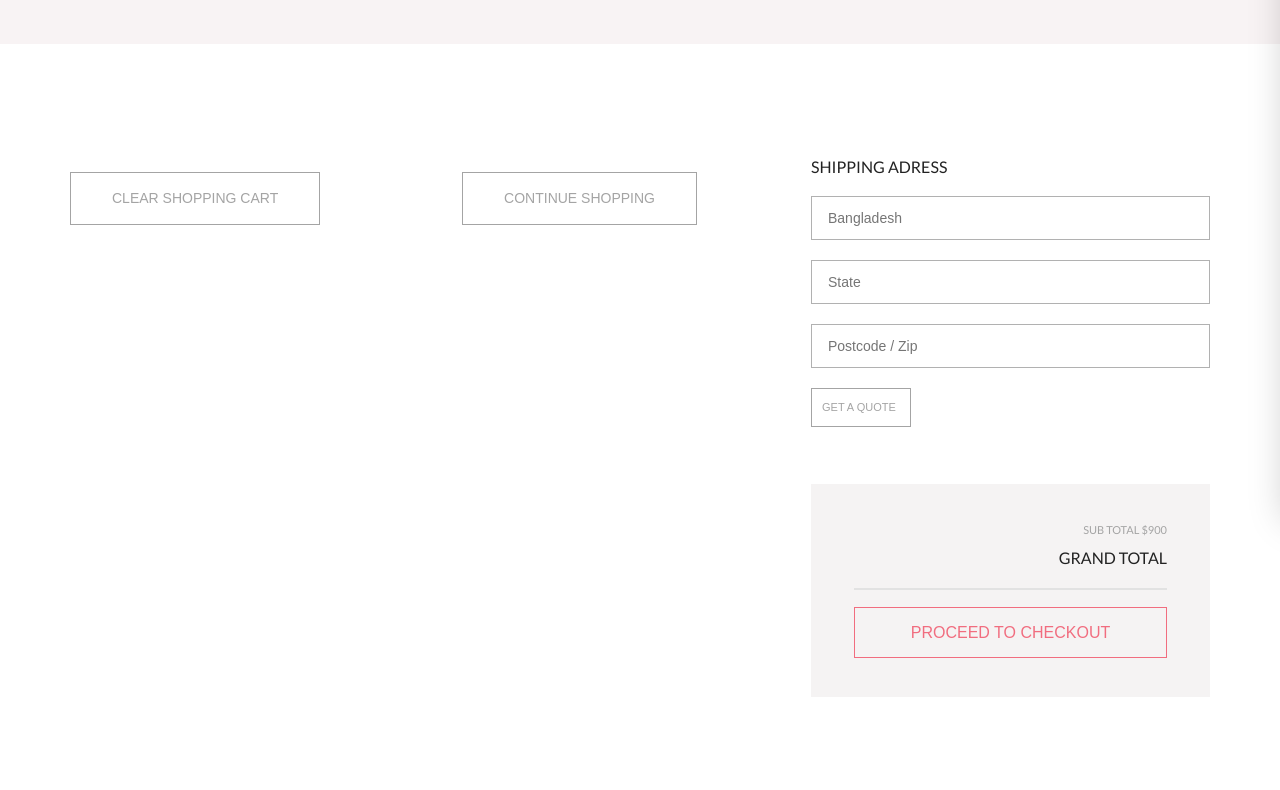
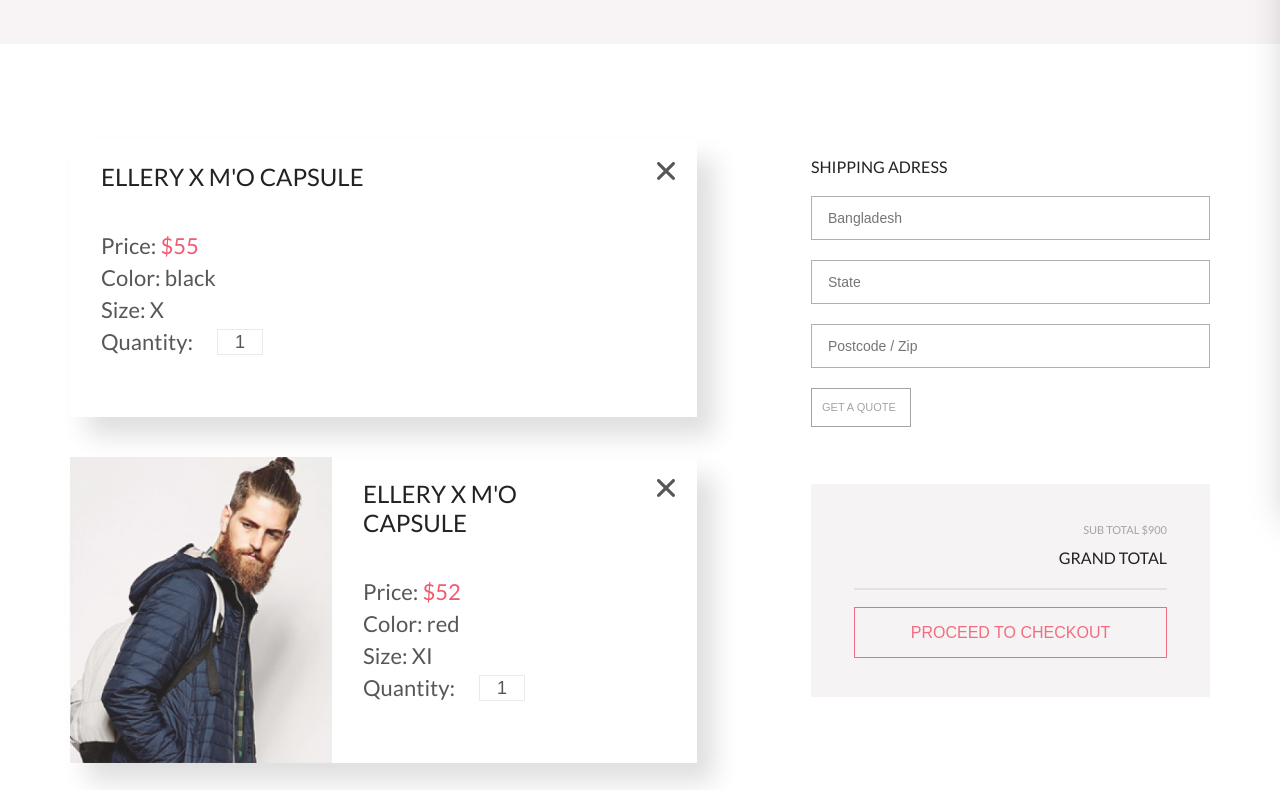
Before and after one commit to alexinbox80/JScript, a plain HTML site: page public/cart.html in a window 1280 px wide. Shown: the part 179-969 px from the top of the page. Drawn offline with Linux system fonts and the light colour scheme; files whose address does not match are found by name.

Commit message:
Сделал вывод карточек товаров в корзине cart.html

```diff
--- a/public/cart.html
+++ b/public/cart.html
@@ -10,7 +10,7 @@
     <meta http-equiv="X-UA-Compatible" content="IE=edge">
     <meta name="viewport" content="width=device-width, initial-scale=1.0">
     <title>Document</title>
-    <link rel="stylesheet" href="../css/style.css">
+    <link rel="stylesheet" href="../public/css/style.css">
 </head>
 <body>
     <div class="wrapper">
@@ -18,7 +18,7 @@
             <header class="header center">
                 <div class="header__left">
                     <a href="index.html">
-                        <img src="../img/logo.svg" alt="logo">
+                        <img src="../public/img/logo.svg" alt="logo">
                     </a>
                     <a href="#">
                         <svg class="header__search header__icons" width="27" height="28" viewBox="0 0 27 28" fill="none"
@@ -114,6 +114,7 @@
                 </div>
                 <div class="cart__body center">
                     <div class="cart__left">
+                        <div class="cart__cards"></div>
                         <div class="cart__bottom-but">
                             <button type="button" class="cart__bottom-clear">
                                 <span class="cart__bottom-cleartext">CLEAR SHOPPING CART</span>
@@ -151,7 +152,7 @@
                 <div class="footer__content center">
                     <div class="footer__content-left">
                         <div class="footer__left-info">
-                            <img class="subscribe__img" src="../img/subsface.png" alt="subscribe face">
+                            <img class="subscribe__img" src="../public/img/subsface.png" alt="subscribe face">
                             <p class="subscribe__inftext">“Vestibulum quis porttitor dui! Quisque viverra nunc mi,
                                 <span class="subscribe__inftext-ital">a pulvinar purus condimentum“</span></p>
                         </div>
@@ -230,5 +231,6 @@
             </div>
         </footer>
     </div>
+    <script type="module" defer src="../public/js/main.js"></script>
 </body>
 </html>
--- a/public/js/shopController.js
+++ b/public/js/shopController.js
@@ -5,6 +5,8 @@ import Showcase from './model/Showcase.js';
 import PurchasedGood from './model/PurchasedGood.js';
 import CardView from './view/CardView.js';
 import CardBtnView from "./view/CardBtnView.js";
+
+import CartView from "./view/CartView.js";
 
 export default {
     _eventEmmiter: eventEmmiter,
@@ -17,6 +19,8 @@ export default {
         this._eventEmmiter.addListener('removed', this._renderCart.bind(this));
         this._eventEmmiter.addListener('loaded', this._renderCart.bind(this));
         this._eventEmmiter.addListener('loaded', this._renderShowcase.bind(this));
+
+        this._eventEmmiter.addListener('loaded', this._renderPageCart.bind(this));
 
         this._cartModel.load();
         this._showcaseModel.load();
@@ -51,6 +55,28 @@ export default {
 
     },
 
+    _renderPageCart() {
+        const $cartList = document.querySelector('.cart__cards');
+
+        if ($cartList) {
+
+            $cartList.textContent = '';
+
+            //console.log(this._cartModel);
+
+            this._cartModel._goodList.forEach(
+                good => {
+                    //console.log(good);
+                    const cart = new CartView(good);
+                    cart.render($cartList, 'afterbegin');
+                    //card.setAddHandler(this._addToCart.bind(this));
+                }
+            );
+
+        }
+
+    },
+
     _renderShowcase() {
         const $product = document.querySelector('.products__box');
 
--- /dev/null
+++ b/public/js/view/CartView.js
@@ -0,0 +1,56 @@
+export default class CartView {
+    constructor(good) {
+        this._data = good;
+        //this._addHandlerCb = null;
+    }
+
+    getHtml() {
+        return `<div class="cart__item">
+                            <img class="cart__item-img" src="img/${this._data.image}" alt="">
+                            <div class="cart__text">
+                                <h3 class="cart__text-title"><a class="cart__text-link" href="#">${this._data.title}</a></h3>
+                                <div class="cart__product-price">Price:&nbsp;<span>$${this._data.price}</span></div>
+                                <div class="cart__product-color">Color: ${this._data.color}</div>
+                                <div class="cart__product-size">Size: ${this._data.size}</div>
+                                <div class="cart__product-fquantity">
+                                    <label class="cart__product-quantity" for="cart__product-quan1">Quantity:</label>
+                                    <input class="cart__product-quaninput" type="number" id="cart__product-quan1" step="1"
+                                           min="1" max="27" value="${this._data.quantity}">
+                                </div>
+                            </div>
+                             <div class="cart__cross-close">
+                                <!--<a class="cart__cross-link" href="#">-->
+                                    <svg class="cart__cross-pic" width="18" height="18" viewBox="0 0 18 18" fill="none"
+                                         xmlns="http://www.w3.org/2000/svg">
+                                        <path d="M11.2453 9L17.5302 2.71516C17.8285 2.41741 17.9962 2.01336 17.9966 1.59191C17.997 1.17045 17.8299 0.76611 17.5322 0.467833C17.2344 0.169555 16.8304 0.00177586 16.4089 0.00140366C15.9875 0.00103146 15.5831 0.168097 15.2848 0.465848L9 6.75069L2.71516 0.465848C2.41688 0.167571 2.01233 0 1.5905 0C1.16868 0 0.764125 0.167571 0.465848 0.465848C0.167571 0.764125 0 1.16868 0 1.5905C0 2.01233 0.167571 2.41688 0.465848 2.71516L6.75069 9L0.465848 15.2848C0.167571 15.5831 0 15.9877 0 16.4095C0 16.8313 0.167571 17.2359 0.465848 17.5342C0.764125 17.8324 1.16868 18 1.5905 18C2.01233 18 2.41688 17.8324 2.71516 17.5342L9 11.2493L15.2848 17.5342C15.5831 17.8324 15.9877 18 16.4095 18C16.8313 18 17.2359 17.8324 17.5342 17.5342C17.8324 17.2359 18 16.8313 18 16.4095C18 15.9877 17.8324 15.5831 17.5342 15.2848L11.2453 9Z"
+                                              fill="#575757"/>
+                                    </svg>
+                                <!--</a>-->
+                            </div>
+                         </div>`;
+    }
+
+    render($container, target = 'beforeend') {
+
+        $container.insertAdjacentHTML(target, this.getHtml());
+        /*
+                if (this._addHandler) {
+
+                    const addBtn = $container.querySelector(`#card-${this._data.id}`);
+
+                    addBtn.addEventListener('click', this._addHandler.bind(this));
+                }
+            }
+
+            _addHandler() {
+                this._addHandlerCb(this._data.id);
+            }
+
+            setAddHandler(callback) {
+
+                this._addHandlerCb = callback;
+
+            }
+        */
+    }
+}
```
Also changed, not shown: 3 other files.
